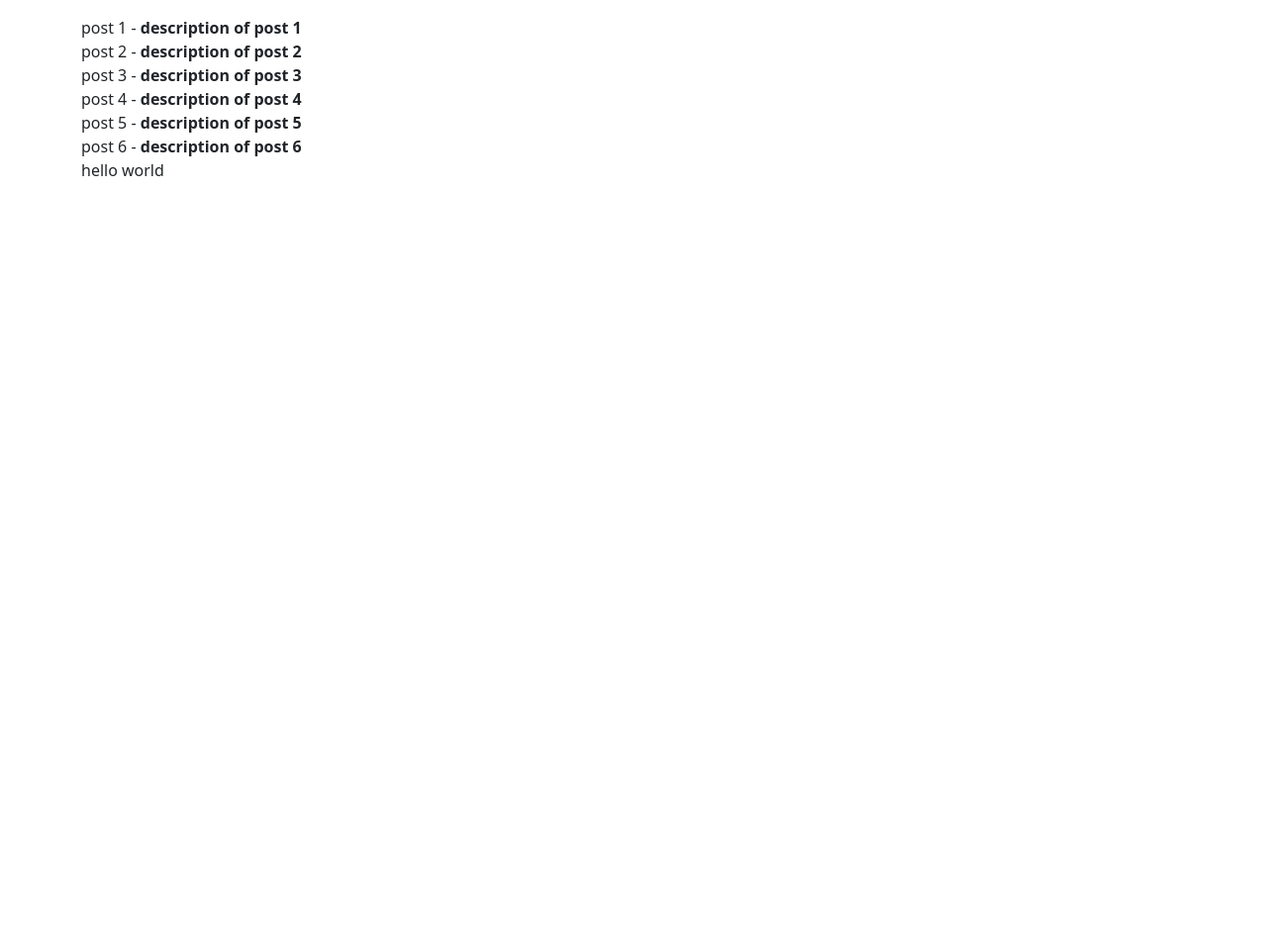
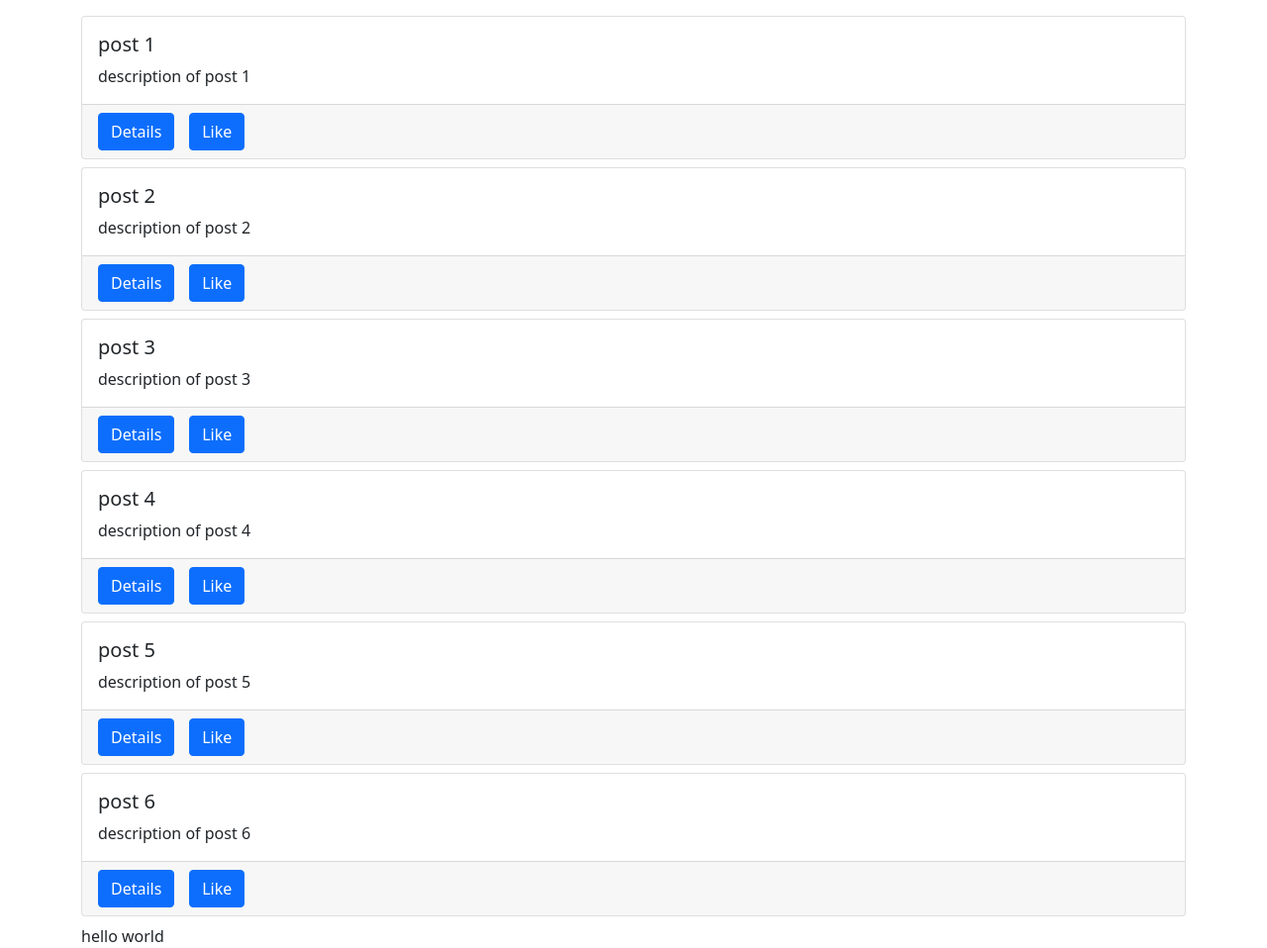
Before and after one commit to salmarageh/src, a Django app: page / in a window 1280 px wide. Shown: the whole page at 99% size. Before the commit the page ends 178 px from the top, so only its background shows below. Run offline with Django 5.2, Linux system fonts and the light colour scheme; data comes from the database, SQL or seed files in the repository; some libraries are stand-ins or nearby versions.

Commit message:
Coded to format the post

```diff
--- a/posts/static/posts/main.js
+++ b/posts/static/posts/main.js
@@ -27,7 +27,22 @@ $.ajax({
             console.log(data)
             data.forEach(el => {
                 postsBox.innerHTML += `
-                    ${el.title} - <b>${el.body}</b><br>
+                <div class="card mb-2">
+                    <div class="card-body">
+                        <h5 class="card-title">${el.title}</h5>
+                        <p class="card-text">${el.body}</p>
+                    </div>
+                    <div class="card-footer">
+                        <div class="row">
+                            <div class="col-1">
+                                <a href="#" class="btn btn-primary">Details</a>
+                            </div>
+                            <div class="col-1">
+                                <a href="#" class="btn btn-primary">Like</a>
+                            </div>
+                        </div>
+                    </div>
+              </div>
                 `
             });
         }, 100)
--- a/posts/templates/posts/main.html
+++ b/posts/templates/posts/main.html
@@ -13,9 +13,9 @@ posts
     {% comment %} {% for obj in qs %}
         {{obj.title}} - {{obj.body}} <br>
     {% endfor %} {% endcomment %}
-    <div id="spinner-box">
+    <div id="spinner-box" class="text-center">
         <div class="spinner-border" role="status"></div>
     </div>
-    <div id="posts-box"></div>
+    <div id="posts-box" ></div>
     <div id="hello-world"></div>
 {% endblock content %}
```
